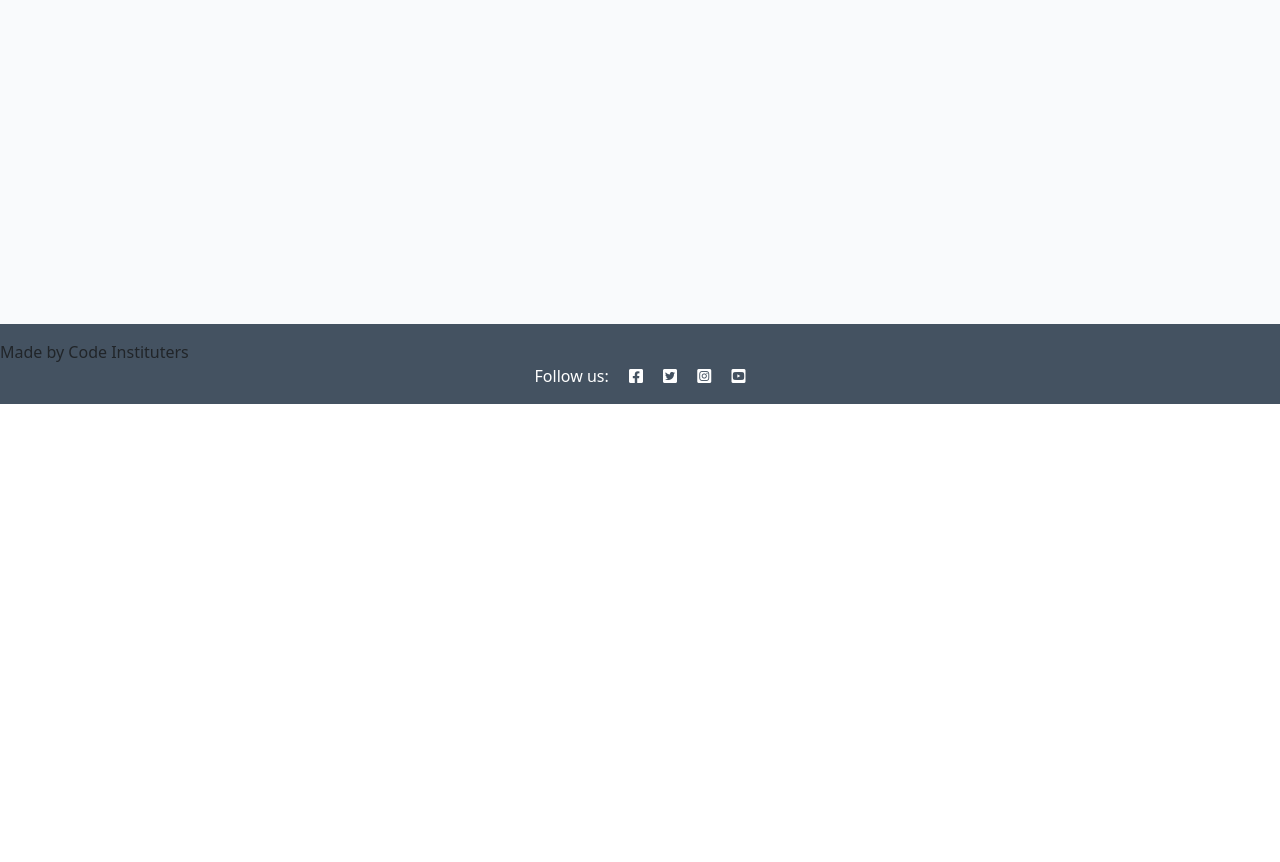
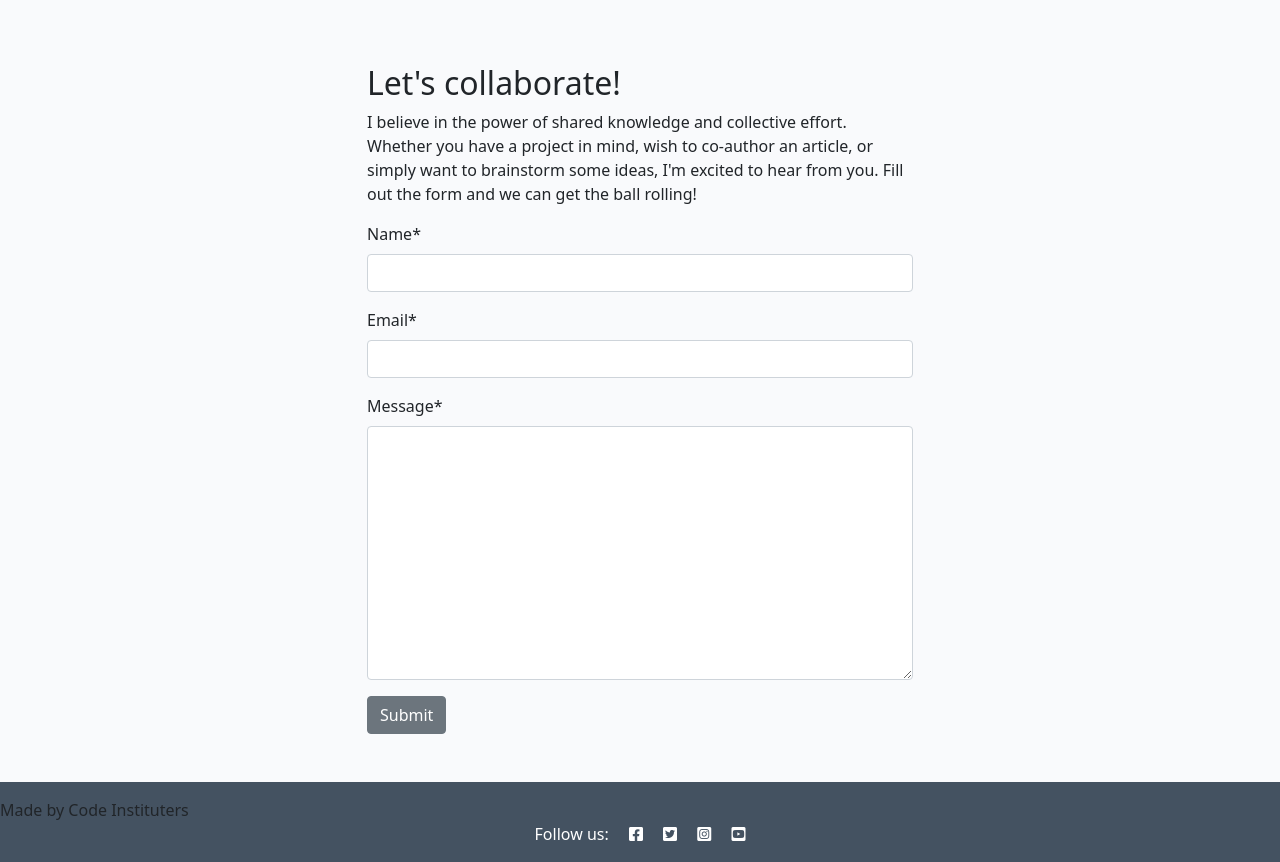
Before and after one commit to KatePaulauskas/django-blog, a Django app: page /about/ in a window 1280 px wide. Shown: the part 396-1258 px from the top of the page. Before the commit the page ends 800 px from the top, so only its background shows below. Run offline with Django 4.2, Linux system fonts and the light colour scheme; data that the repository does not hold is empty; some libraries are stand-ins or nearby versions.

Commit message:
Add collaboration form

```diff
--- /dev/null
+++ b/about/forms.py
@@ -0,0 +1,8 @@
+from .models import CollaborateRequest
+from django import forms
+
+
+class CollaborateForm(forms.ModelForm):
+    class Meta:
+            model = CollaborateRequest
+            fields = ('name', 'email', 'message')
--- a/about/models.py
+++ b/about/models.py
@@ -9,3 +9,12 @@ class About(models.Model):
 
     def __str__(self):
         return self.title
+
+class CollaborateRequest(models.Model):
+        name = models.CharField(max_length=200)
+        email = models.EmailField()
+        message = models.TextField()
+        read = models.BooleanField(default=False)
+
+        def __str__(self):
+            return f"Collaboration request from {self.name}"
--- a/about/templates/about/about.html
+++ b/about/templates/about/about.html
@@ -1,6 +1,7 @@
 {% extends 'base.html' %}
 {% block content %}
 {% load static %}
+{% load crispy_forms_tags %}
 <div class="container mt-5">
   <div class="row">
       <div class="col-4 text-center">
@@ -20,5 +21,24 @@
                                                                     <p class="text-end"><em>Updated on: {{ about.updated_on }}</em></p>
                                                                         </div>
                                                                           </div>
+                                                                          <div class="row justify-content-center">
+                                                                                      <div class="col-12 col-md-6 my-5">
+                                                                                                  <h2>Let's collaborate!</h2>
+                                                                                                              <p>I believe in the power of shared knowledge and collective effort.
+                                                                                                                              Whether you have a project in mind, wish to co-author
+                                                                                                                                              an article, or simply want to brainstorm some ideas,
+                                                                                                                                                              I'm excited to hear from you. Fill out the form
+                                                                                                                                                                              and we can get the ball rolling!</p>
+
+                                                                                                                                                                                          <!-- add your form here. Your submit button should
+                                                                                                                                                                                                                          have the classes of btn, btn-secondary -->
+                                                                                                                                                                                                                          <form method="post">
+                                                                                                                                                                                                                                      {{ collaborate_form | crispy }}
+                                                                                                                                                                                                                                              {% csrf_token %}
+                                                                                                                                                                                                                                                      <button class="btn btn-secondary"
+                                                                                                                                                                                                                                                                type="submit">Submit</button>
+                                                                                                                                                                                                                                                                      </form>
+                                                                                                                                                                                                                                  </div>
+                                                                                                                                                                                                                                      </div>
                                                                           </div>
                                                                           {% endblock content %}
--- a/about/views.py
+++ b/about/views.py
@@ -1,12 +1,22 @@
 from django.shortcuts import render
 from .models import About
+from .forms import CollaborateForm
 
 # Create your views here.
 
 def about_me(request):
     """
-    Renders the About page
+    Renders the About Page
     """
     about = About.objects.all().order_by('-updated_on').first()
+    collaborate_form = CollaborateForm()
 
-    return render(request, "about/about.html", {"about": about},)
+
+    return render(
+                    request,
+                            "about/about.html",
+                                    {"about": about,
+                                    "collaborate_form": collaborate_form
+
+                                    },
+                                        )
```
Also changed, not shown: about/admin.py (+13 -2 lines), about/migrations/0002_collaboraterequest.py (added), blog/forms.py (line endings or trailing spaces).
